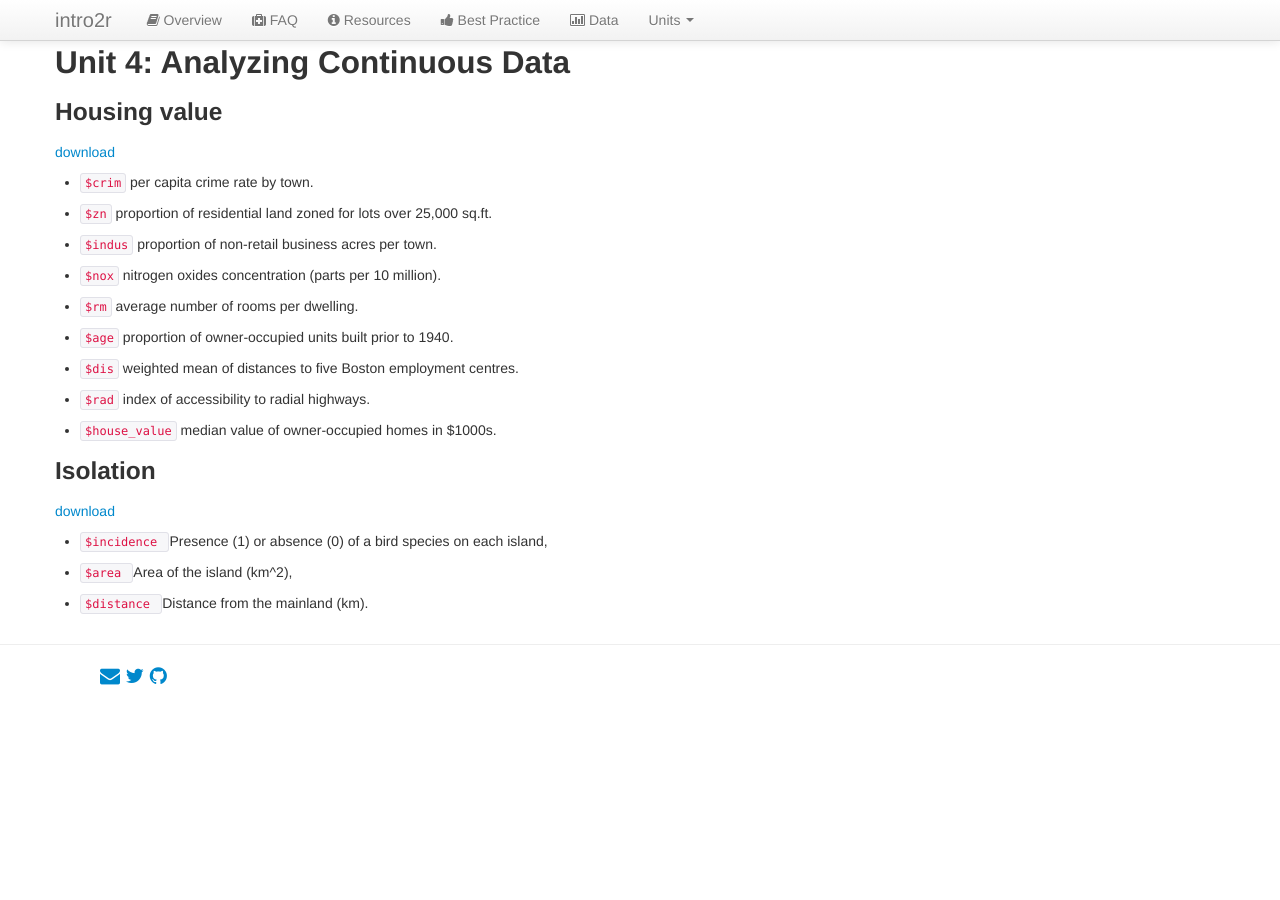
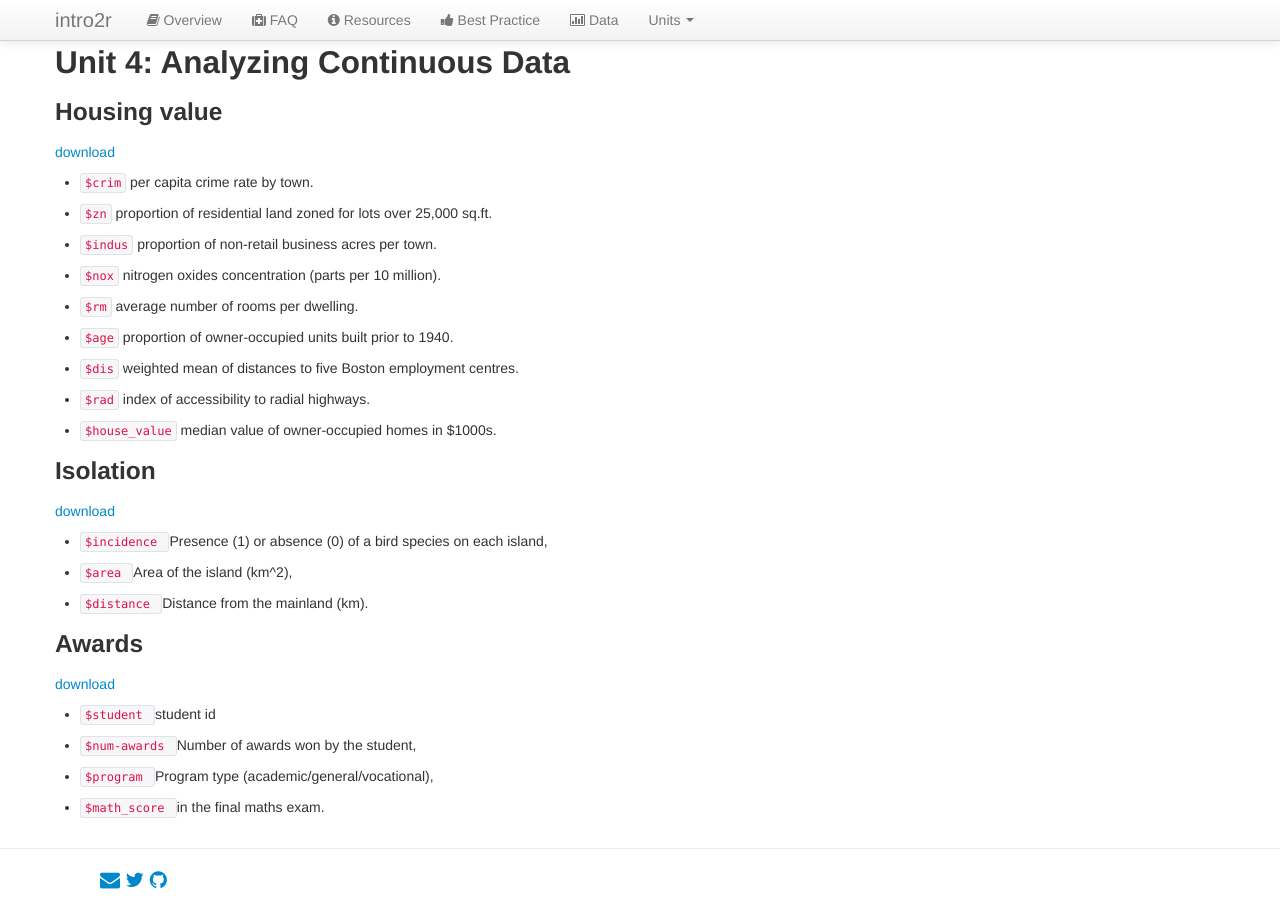
Before and after one commit to intro2r/intro2r, a Jekyll site: the page built from data/index.md, in a window 1280 px wide and 900 px high, scrolled down 1548 px. Built offline with Jekyll 4.4.1, drawn with Linux system fonts in a browser that asks for light colours; before the commit the page ends 2244 px from its top, so only the background shows below that.

Commit message:
Update index.md

```diff
--- a/data/index.md
+++ b/data/index.md
@@ -126,3 +126,16 @@ Data on the presence/absence of mammals on (most) of the islands of the Galapago
  - `$area ` Area of the island (km^2),
 
  - `$distance ` Distance from the mainland (km).
+
+
+### Awards
+
+[download](../data/poisson-awards.txt)
+
+ - `$student ` student id
+
+ - `$num-awards ` Number of awards won by the student,
+
+ - `$program ` Program type (academic/general/vocational),
+
+ - `$math_score ` in the final maths exam.
```
